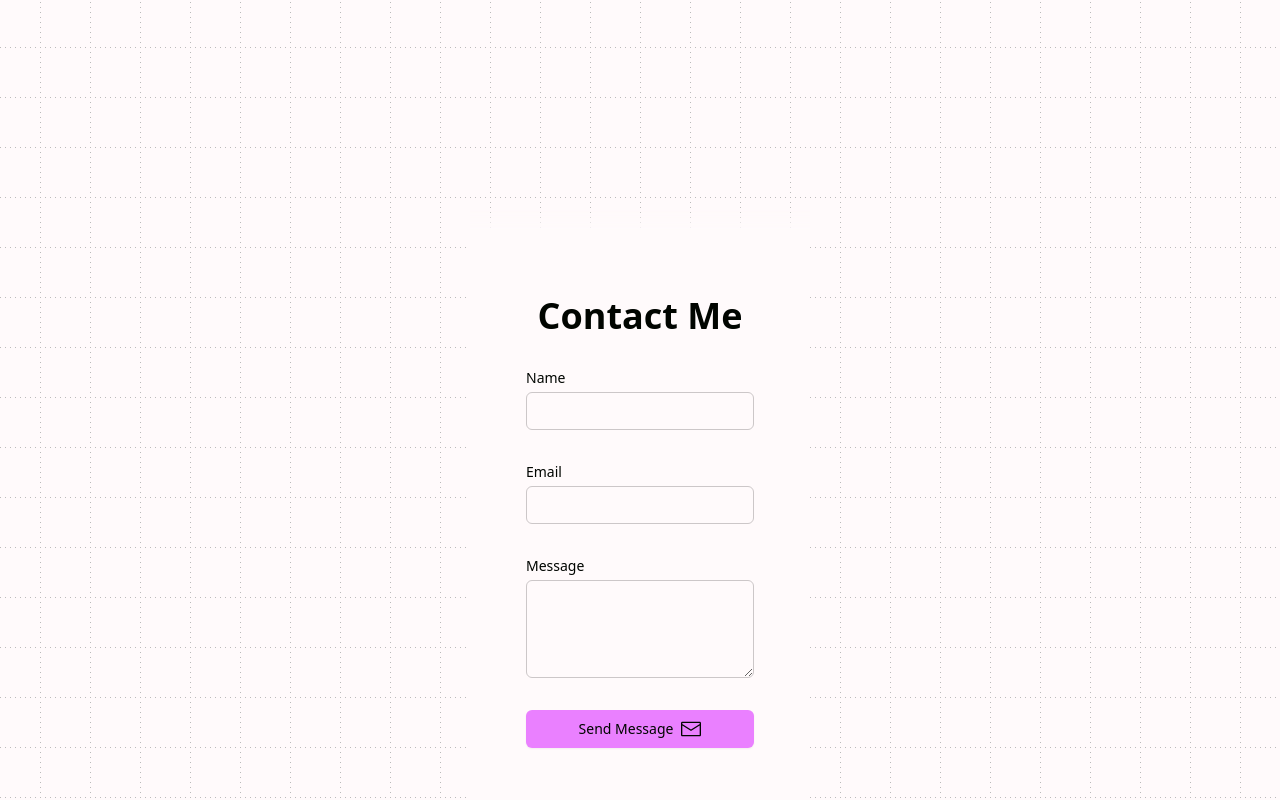
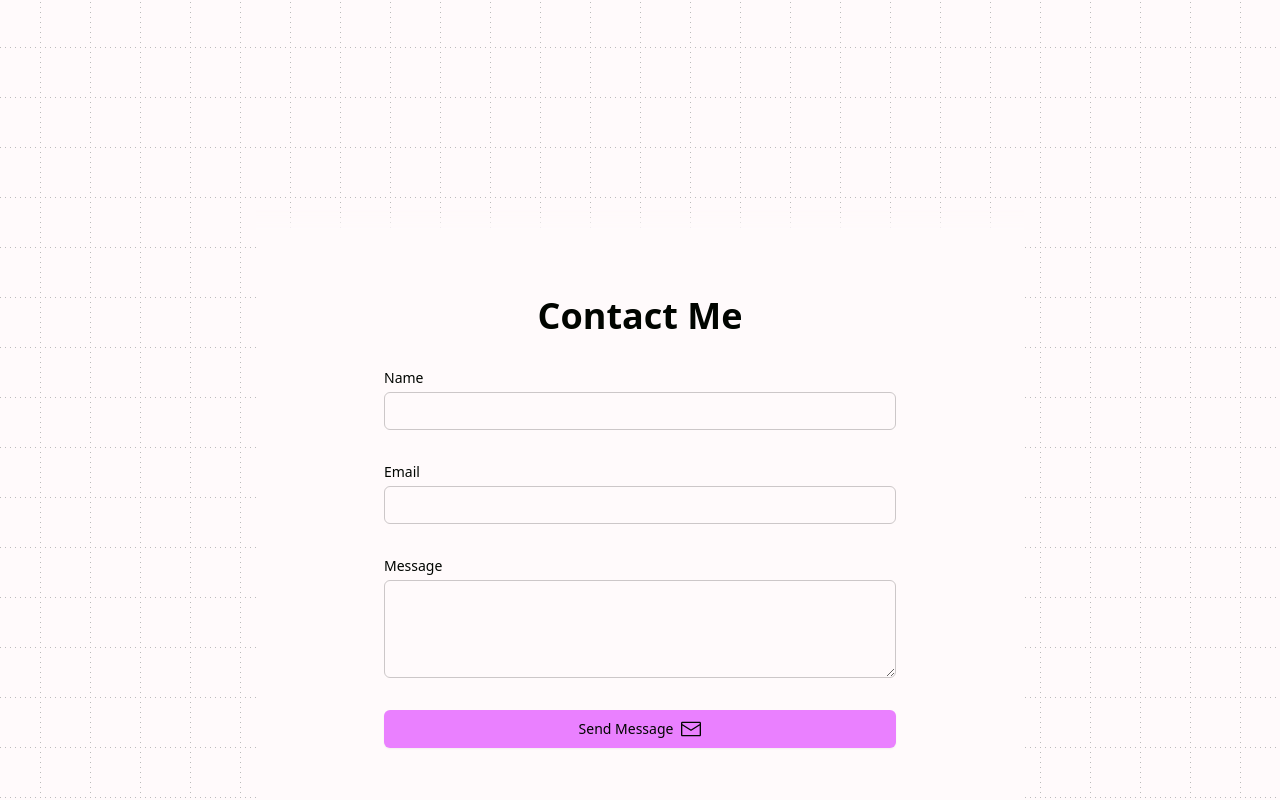
Before and after one commit to agarcher/adamarcher.ca, a React (Vite) app: page / in a window 1280 px wide. Shown: the part 2278-3078 px from the top of the page. Built offline with nearby package versions, Linux system fonts and the light colour scheme.

Commit message:
ensure cards are consistent width

```diff
--- a/src/App.tsx
+++ b/src/App.tsx
@@ -11,10 +11,10 @@ import Section from './components/Section'
 function App() {
   return (
     <ThemeProvider>
-      <div>
+      <div className="min-h-screen flex flex-col">
         <Header />
-        <div className="text-foreground">
-          <main>
+        <div className="flex-1 text-foreground">
+          <main className="container mx-auto">
             <Section>
               <Hero />
             </Section>
--- a/src/components/FadeGuard.tsx
+++ b/src/components/FadeGuard.tsx
@@ -2,9 +2,10 @@ import { useEffect, useRef } from 'react'
 
 interface FadeGuardProps {
   children: React.ReactNode
+  className?: string
 }
 
-export default function FadeGuard({ children }: FadeGuardProps) {
+export default function FadeGuard({ children, className = '' }: FadeGuardProps) {
   const containerRef = useRef<HTMLDivElement>(null)
 
   useEffect(() => {
@@ -28,7 +29,7 @@ export default function FadeGuard({ children }: FadeGuardProps) {
   return (
     <div
       ref={containerRef}
-      className="relative"
+      className={`relative ${className}`}
       style={{
         '--gradient-position': '0px',
         WebkitMaskImage: 'linear-gradient(to bottom, transparent, transparent var(--gradient-position), black calc(var(--gradient-position) + 24px))',
--- a/src/components/Section.tsx
+++ b/src/components/Section.tsx
@@ -7,9 +7,9 @@ interface SectionProps {
 
 export default function Section({ children, className = '' }: SectionProps) {
   return (
-    <section className="min-h-screen flex items-center justify-center p-4">
-      <FadeGuard>
-        <div className={`max-w-2xl w-full bg-background shadow-md p-6 ${className}`}>
+    <section className="min-h-screen flex items-center justify-center px-4 py-16">
+      <FadeGuard className="w-full max-w-3xl mx-auto">
+        <div className={`bg-background shadow-md p-6 ${className}`}>
           {children}
         </div>
       </FadeGuard>
```
